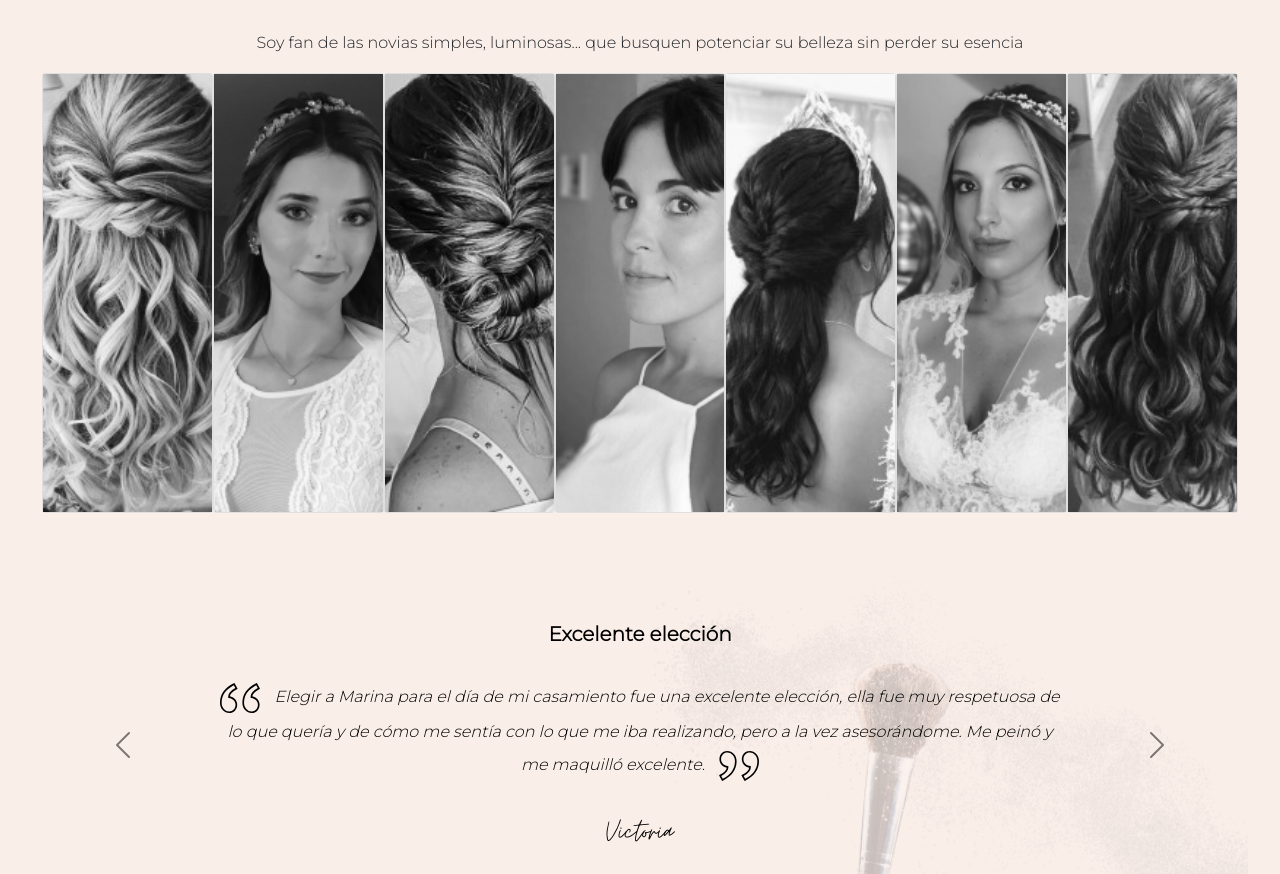
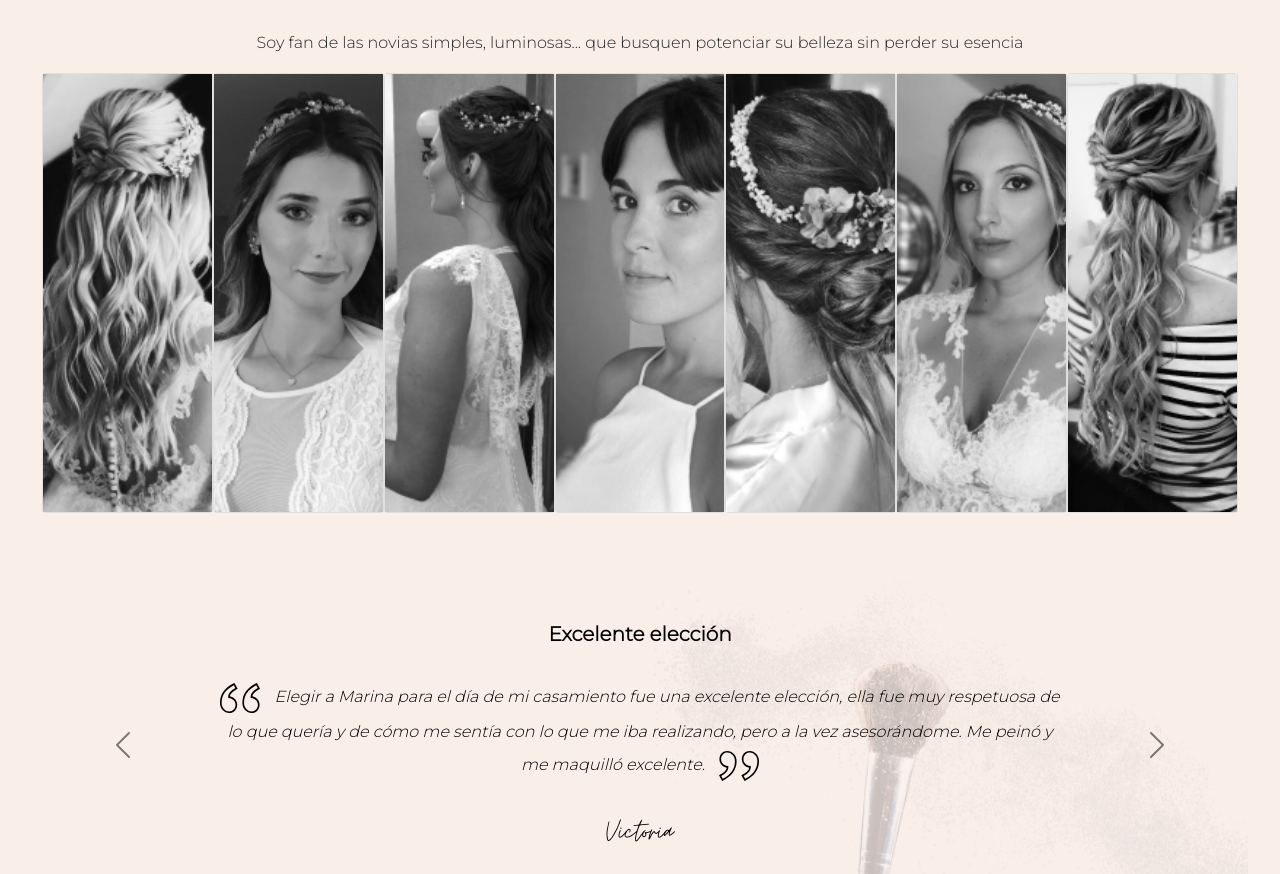
Before and after one commit to daianavaisman/dw-proyecto-final, a website: page index.html in a window 1280 px wide. Shown: the part 831-1705 px from the top of the page. Drawn offline with nearby package versions, Linux system fonts and the light colour scheme.

Commit message:
images updates

```diff
--- a/index.html
+++ b/index.html
@@ -59,13 +59,13 @@
         <div class="intro"><p class="text-center">Soy fan de las novias simples, luminosas... que busquen potenciar su belleza sin perder su esencia</p></div>
 
         <div class="acordeonContainer">
-            <div class="card"><img src="images/p1.jpg" alt="Peinado semi recogido con ondas y torzadas."></div>
+            <div class="card"><img src="images/peinado1.png" alt="Peinado semi recogido con ondas y torzadas."></div>
             <div class="card"><img src="images/m1.png" alt="Maquillaje natural y corona."></div>
-            <div class="card"><img src="images/p2.jpg" alt="Peinado recogido boho."></div>
+            <div class="card"><img src="images/peinado2.png" alt="Peinado recogido boho."></div>
             <div class="card"><img src="images/m2.png" alt="Maquillaje natural y luminoso."></div>
-            <div class="card"><img src="images/p3.jpg" alt="Peinado semi recogido con corona."></div>
+            <div class="card"><img src="images/peinado3.png" alt="Peinado semi recogido con corona."></div>
             <div class="card"><img src="images/m3.png" alt="Maquillane natural y luminoso."></div>
-            <div class="card"><img src="images/p5.jpg" alt="Peinado semi recogido con ondas naturales y trenzas."></div>
+            <div class="card"><img src="images/peinado4.png" alt="Peinado semi recogido con ondas naturales y trenzas."></div>
         </div>
         <div id="carouselExampleDark" class="carousel carousel-dark slide" data-bs-ride="carousel">
             <ol class="carousel-indicators">
--- a/scss/components/_footer.scss
+++ b/scss/components/_footer.scss
@@ -42,7 +42,7 @@
     }
 
     .logoFooter {
-        max-width: 22%;
+        max-width: 18%;
     }
 }
 
```
Also changed, not shown: css/style.css, images/peinado1.png (added), images/peinado2.png (added), images/peinado3.png (added), images/peinado4.png (added).
